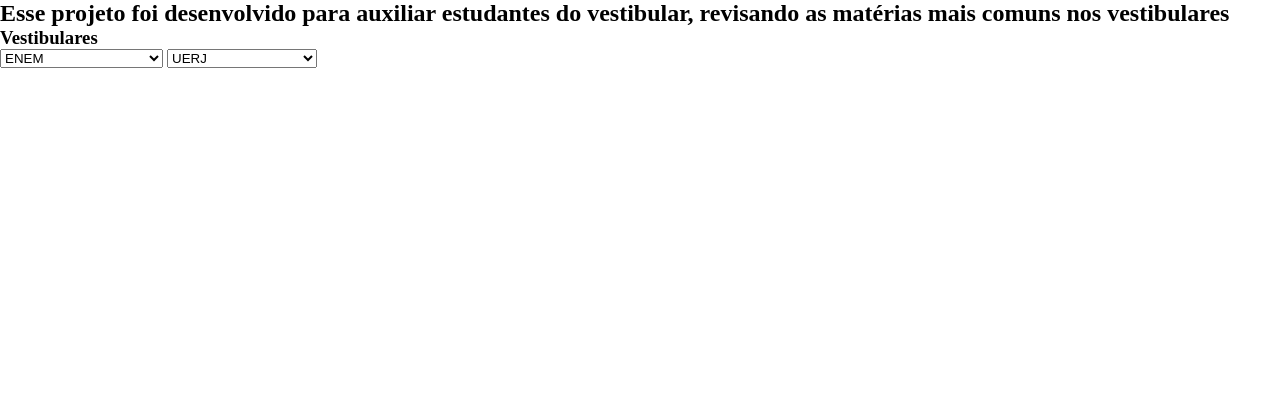
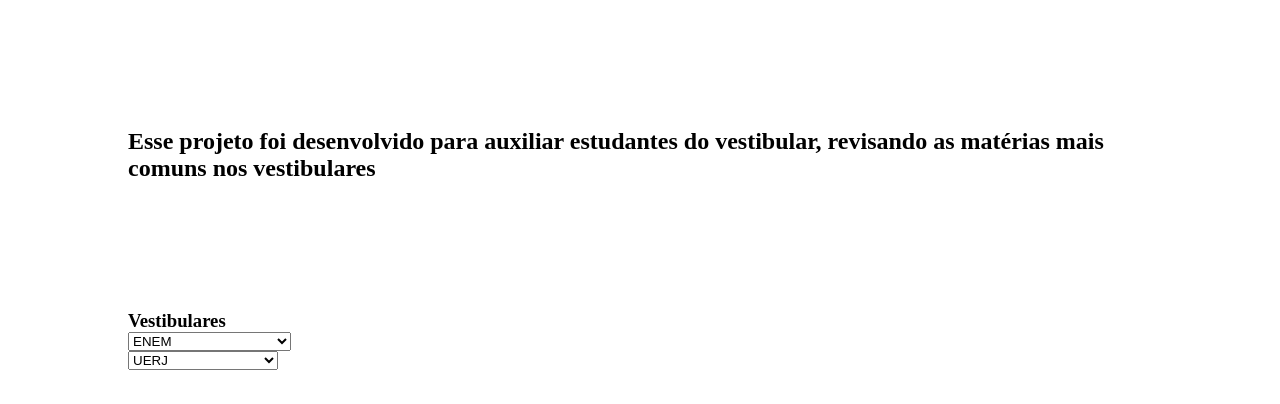
Before and after one commit to jpwf/pre-vestibular, a plain HTML site: page src/pages/index.html in a window 1280 px wide. Drawn offline with Linux system fonts and the light colour scheme; files whose address does not match are found by name.

Commit message:
index style updated

```diff
--- a/public/styles/index.css
+++ b/public/styles/index.css
@@ -1,3 +1,22 @@
 html, body{
     height:100%;
 }
+
+header{
+    height:100%;
+    width:100%;
+}
+
+.top h2{
+    display:flex;
+    margin:10% 10%;
+
+}
+
+.vestibulares{
+    margin: 10% 10%;
+}
+.vestibulares select{
+    display:flex;
+
+}
```
